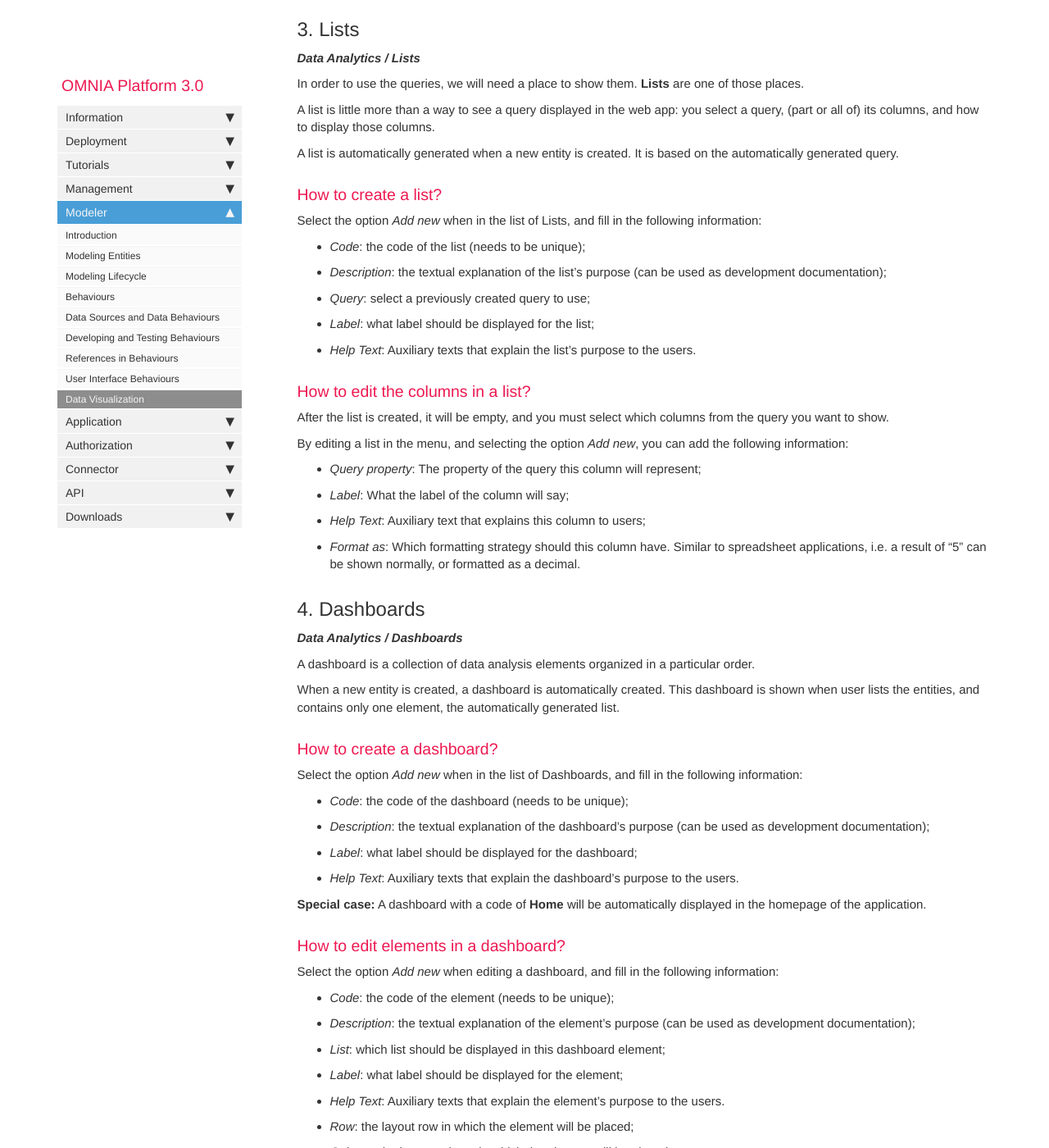
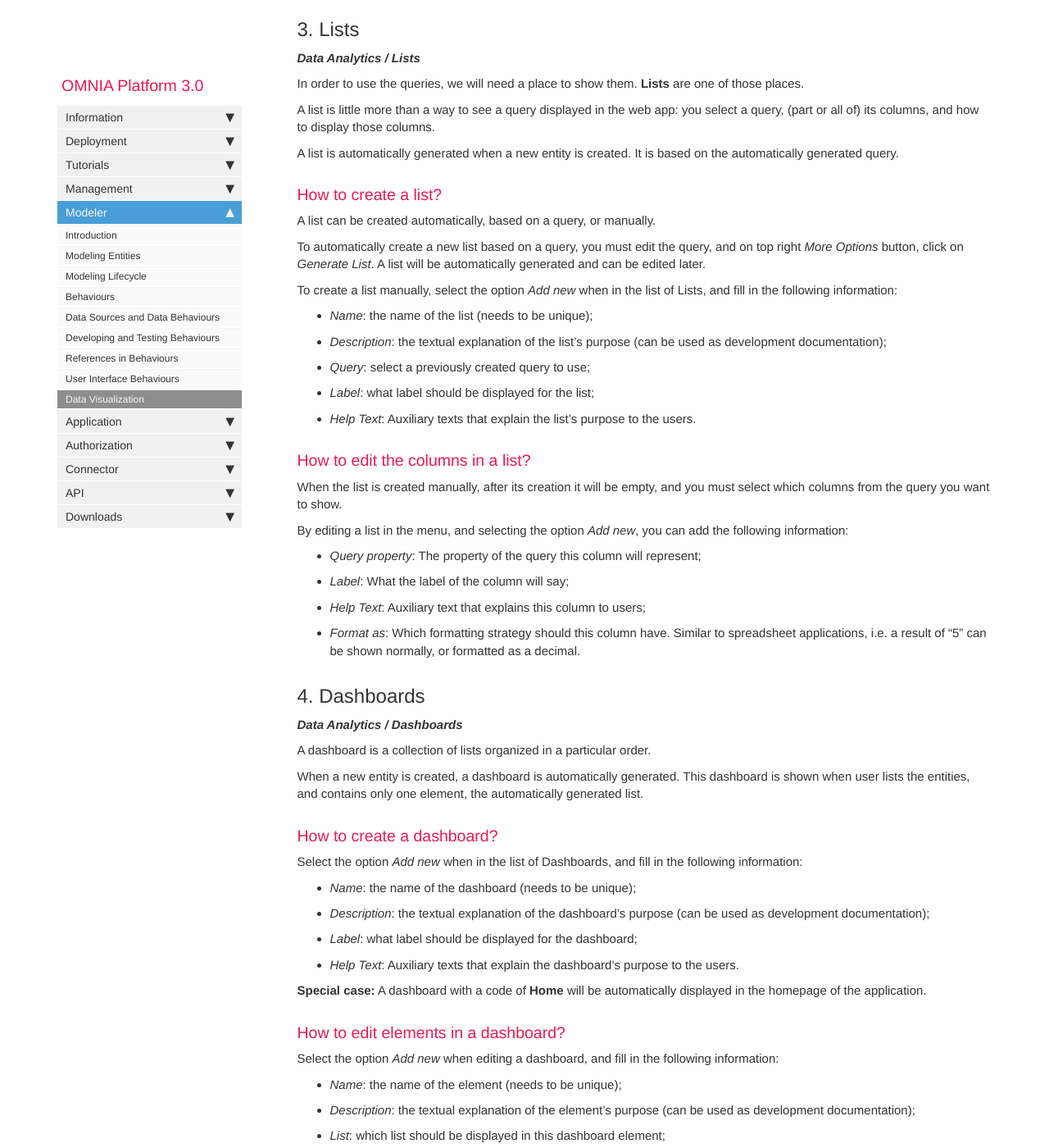
Before and after one commit to daniel8lopes/omnia3, a Jekyll site: the page built from docs/pages/omnia3/Modeler/omnia3_modeler_datavisualization.md, in a window 1280 px wide and 1400 px high, scrolled down 1754 px. Shown: the whole window at 82% size. Built offline with Jekyll 4.4.1, drawn with Linux system fonts in a browser that asks for light colours; nearby versions of some CDN libraries; comment, search, counter and statistics services are not loaded; some of the changed text lies outside the part shown.

Commit message:
Update omnia3_modeler_datavisualization.md

````diff
--- a/docs/pages/omnia3/Modeler/omnia3_modeler_datavisualization.md
+++ b/docs/pages/omnia3/Modeler/omnia3_modeler_datavisualization.md
@@ -25,14 +25,14 @@ A query is automatically created when an entity is created. This automatic query
 
 ### How to create a new query?
 Selecting the option _Add new_ in the list of queries, you need to fill the following information:
-* _Code_: The code of the query (needs to be unique);
+* _Name_: The name of the query (needs to be unique);
 * _Description_: The textual explanation of the query's purpose (can be used as development documentation);
 * _Type_: The type of the entity this query targets;
 
 ### How to add properties to a query?
 Selecting the option _Add new_ when editing a query, you need to fill the following information:
 * _Alias_: The Alias of the property, i.e. the name you want to see it show up with;
-* _Path_: The Path to that property. This has its own syntax:
+* _Path_: The Path to that property. If the attribute belongs to the entity, it can be selected. Else:
     - If you want to get properties from a collection inside the entity, use '>', i.e. ```OrderLines>_amount```;
     - If you want to get properties from a reference inside the entity, use '.', i.e. ```VATSummary._amount```;
 
@@ -63,8 +63,12 @@ A list is automatically generated when a new entity is created. It is based on t
 
 ### How to create a list?
 
-Select the option _Add new_ when in the list of Lists, and fill in the following information:
-* _Code_: the code of the list (needs to be unique);
+A list can be created automatically, based on a query, or manually.
+
+To automatically create a new list based on a query, you must edit the query, and on top right *More Options* button, click on *Generate List*. A list will be automatically generated and can be edited later.
+
+To create a list manually, select the option _Add new_ when in the list of Lists, and fill in the following information:
+* _Name_: the name of the list (needs to be unique);
 * _Description_: the textual explanation of the list's purpose (can be used as development documentation);
 * _Query_: select a previously created query to use;
 * _Label_: what label should be displayed for the list;
@@ -72,7 +76,7 @@ Select the option _Add new_ when in the list of Lists, and fill in the following
 
 ### How to edit the columns in a list?
 
-After the list is created, it will be empty, and you must select which columns from the query you want to show.
+When the list is created manually, after its creation it will be empty, and you must select which columns from the query you want to show.
 
 By editing a list in the menu, and selecting the option _Add new_, you can add the following information:
 * _Query property_: The property of the query this column will represent;
@@ -83,14 +87,14 @@ By editing a list in the menu, and selecting the option _Add new_, you can add t
 ## 4. Dashboards
 __*Data Analytics / Dashboards*__
 
-A dashboard is a collection of data analysis elements organized in a particular order.
+A dashboard is a collection of lists organized in a particular order.
 
-When a new entity is created, a dashboard is automatically created. This dashboard is shown when user lists the entities, and contains only one element, the automatically generated list.
+When a new entity is created, a dashboard is automatically generated. This dashboard is shown when user lists the entities, and contains only one element, the automatically generated list.
 
 ### How to create a dashboard?
 
 Select the option _Add new_ when in the list of Dashboards, and fill in the following information:
-* _Code_: the code of the dashboard (needs to be unique);
+* _Name_: the name of the dashboard (needs to be unique);
 * _Description_: the textual explanation of the dashboard's purpose (can be used as development documentation);
 * _Label_: what label should be displayed for the dashboard;
 * _Help Text_: Auxiliary texts that explain the dashboard's purpose to the users.
@@ -100,7 +104,7 @@ Select the option _Add new_ when in the list of Dashboards, and fill in the foll
 ### How to edit elements in a dashboard?
 
 Select the option _Add new_ when editing a dashboard, and fill in the following information:
-* _Code_: the code of the element (needs to be unique);
+* _Name_: the name of the element (needs to be unique);
 * _Description_: the textual explanation of the element's purpose (can be used as development documentation);
 * _List_: which list should be displayed in this dashboard element;
 * _Label_: what label should be displayed for the element;
````
